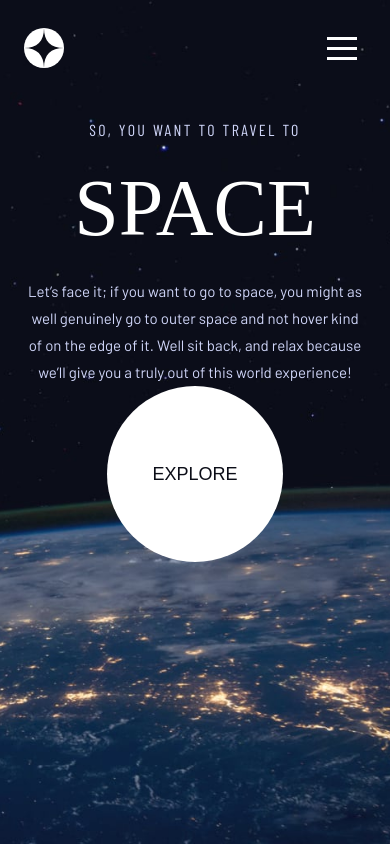
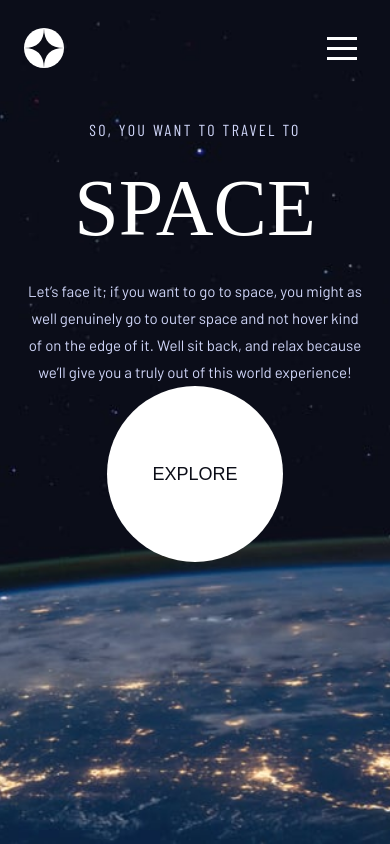
Before and after one commit to yogskr/space-tourism, a React (Vite) app: page / in a window 390 px wide. Built offline with nearby package versions, Linux system fonts and the light colour scheme; a web font is replaced by a local one.

Commit message:
Refactor App component to implement animated routes and update background images for mobile responsiveness; adjust z-index values in MobileNavBar styles for improved layering

```diff
--- a/src/App.jsx
+++ b/src/App.jsx
@@ -6,6 +6,7 @@ import {
 } from "react-router-dom";
 import { useState, useEffect } from "react";
 import "./App.css";
+import { motion, AnimatePresence } from "motion/react";
 
 // Import components
 import MobileNavBar from "./components/mobile-nav/MobileNavBar";
@@ -25,19 +26,19 @@ const BackgroundWrapper = ({ children }) => {
     const path = location.pathname;
     switch (path) {
       case "/":
-        setBackgroundImage("/assets/home/background-home-tablet.jpg");
+        setBackgroundImage("/assets/home/background-home-mobile.jpg");
         break;
       case "/pages/destination":
         setBackgroundImage(
-          "/assets/destination/background-destination-tablet.jpg"
+          "/assets/destination/background-destination-mobile.jpg"
         );
         break;
       case "/pages/crew":
-        setBackgroundImage("/assets/crew/background-crew-tablet.jpg");
+        setBackgroundImage("/assets/crew/background-crew-mobile.jpg");
         break;
       case "/pages/technology":
         setBackgroundImage(
-          "/assets/technology/background-technology-tablet.jpg"
+          "/assets/technology/background-technology-mobile.jpg"
         );
         break;
       default:
@@ -57,18 +58,36 @@ const BackgroundWrapper = ({ children }) => {
   );
 };
 
+const AnimatedRoutes = () => {
+  const location = useLocation();
+
+  return (
+    <AnimatePresence mode="wait">
+      <motion.div
+        key={location.pathname}
+        initial={{ opacity: 0, y: 20 }}
+        animate={{ opacity: 1, y: 0 }}
+        exit={{ opacity: 0, y: -15 }}
+        transition={{ duration: 0.3 }}
+      >
+        <Routes location={location} key={location.pathname}>
+          <Route path="/" element={<Home />} />
+          <Route path="/pages/destination" element={<Destination />} />
+          <Route path="/pages/crew" element={<Crew />} />
+          <Route path="/pages/technology" element={<Technology />} />
+        </Routes>
+      </motion.div>
+    </AnimatePresence>
+  );
+};
+
 export default function App() {
   return (
     <Router>
       <BackgroundWrapper>
         <main>
           <MobileNavBar />
-          <Routes>
-            <Route path="/" element={<Home />} />
-            <Route path="/pages/destination" element={<Destination />} />
-            <Route path="/pages/crew" element={<Crew />} />
-            <Route path="/pages/technology" element={<Technology />} />
-          </Routes>
+          <AnimatedRoutes />
         </main>
       </BackgroundWrapper>
     </Router>
--- a/src/components/mobile-nav/module.MobileNavBar.css
+++ b/src/components/mobile-nav/module.MobileNavBar.css
@@ -28,7 +28,7 @@ nav {
   gap: var(--spacing-100);
   flex: 1 0 0;
   align-self: stretch;
-  z-index: 1;
+  z-index: 1000;
 }
 
 /* ============================================= */
@@ -41,13 +41,13 @@ nav {
   flex-direction: column;
   align-items: flex-start;
   gap: var(--spacing-600);
-  position: fixed;
   top: 0px;
   right: 0px;
   background: rgba(11, 13, 23, 0.15);
   backdrop-filter: blur(40px);
   position: fixed;
   overflow: hidden;
+  z-index: 500;
 }
 
 .closeButtonContainer {
```
